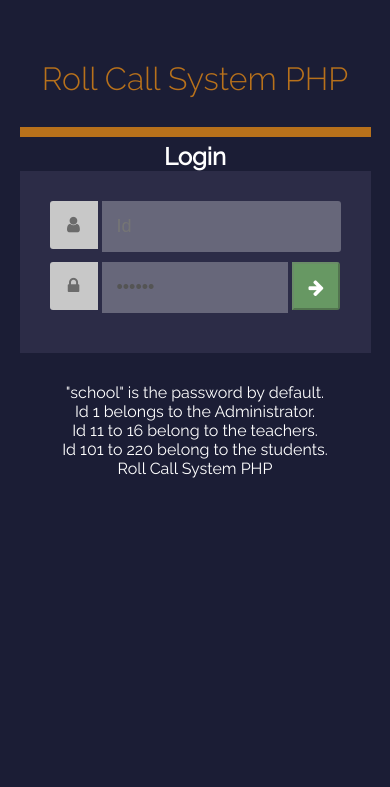
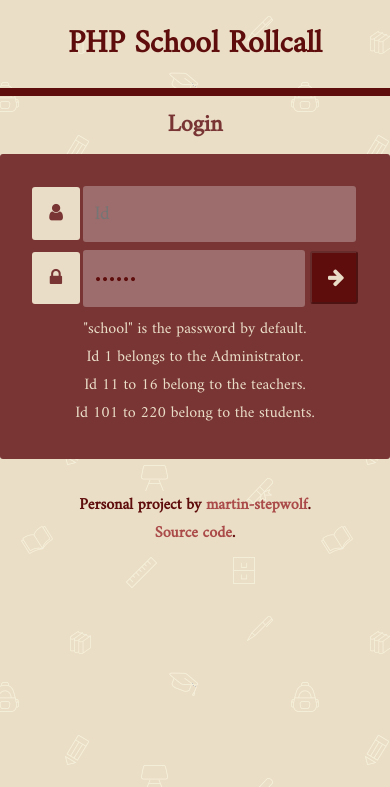
Before and after one commit to IngCampos/Escuela_PHP_JQuery, a PHP site: template views/login.twig in a window 390 px wide. Shown: the top 787 px of the page. Run offline with PHP 8.4, Linux system fonts and the light colour scheme; the template is opened without the code that fills it, so the values that code supplies are empty; some libraries are stand-ins or nearby versions.

Commit message:
Design: better styles, responsive and details

```diff
--- /dev/null
+++ b/public/mobile.css
@@ -0,0 +1,15 @@
+.form-login {
+    padding: 0rem;
+}
+
+.form-login .icon, .form-login .submit-btn {
+    width: 3rem;
+}
+
+.form-login input {
+    width: calc(100% - 3.3rem);
+}
+
+.form-login .password_btn {
+    width: calc(100% - 6.5rem);
+}
--- a/public/styles.css
+++ b/public/styles.css
@@ -1,137 +1,141 @@
-/* TODO: Implement webpack to process css and possible javascript code */
+:root {
+  --bg-main: url(background.png);
+  --main-color: #5F0D0C;
+  --text-color: #EADDC7;
+  --href-main-color: #AB1916;
+  --href-secondary-color: #AB4B49;
+  --secondary-color: #783534;
+}
+
 * {
   margin: 0;
   padding: 0;
-  -webkit-box-sizing: border-box;
-  -moz-box-sizing: border-box;
   box-sizing: border-box;
+  font-family: 'Amiri', serif;
 }
 
 body {
-  font-size: 16px;
   font-family: "Raleway", sans-serif;
-  background: #1b1d35;
-  color: #fff;
+  background: var(--bg-main);
+  max-width: 32rem;
+  margin: auto;
+}
+
+header{
+  color: var(--main-color);
+  font-weight: bold;
+}
+
+header h1 {
+  text-align: center;
+  margin: 1rem 0rem;
+}
+
+header nav {
+  color: var(--href-main-color);
+}
+
+header nav a:hover, footer a:hover {
+  text-decoration: underline;
+  color: var(--main-color);
+}
+
+header hr {
+  border: none;
+  border-top: .5rem solid var(--main-color);
+}
+
+main {
+  margin-bottom: 2rem;
+    color: var(--text-color);
+}
+
+.section-name {
+  text-align: center;
+  margin: .5rem 0;
+  color: var(--secondary-color);
+}
+
+.form-login {
+  background: var(--secondary-color);
+  padding: 2rem;
+}
+
+.form-login .form-login-group {
+  width: 100%;
+  margin-bottom: .5rem;
+}
+
+.form-login input{
+  padding: .7rem;
+  font-size: 1.2rem;
+  border: none;
+  color: var(--main-color);
+}
+
+.form-login .icon {
+  padding: 1rem;
+  text-align: center;
+  width: 4rem;
+  height: 3.3rem;
+  font-size: 1.2rem;
+  background: var(--text-color);
+  color: var(--secondary-color);
+  border-radius: 3px;
+}
+
+.form-login .icon.left {
+  margin-right: .2rem;
+}
+
+.form-login input {
+  width: calc(100% - 4.5rem);
+  border-radius: 3px;
+}
+
+.form-login .password_btn {
+  width: calc(100% - 8.8rem);
+  border-radius: 3px;
+}
+
+.form-login .submit-btn {
+  padding: 1rem;
+  height: 3.3rem;
+  width: 4rem;
+  font-size: 1.2rem;
+  line-height: 1rem;
+  background: var(--main-color);
+  color: var(--text-color);
+  cursor: pointer;
+  border-radius: 3px;
+}
+.form-login .submit-btn:hover {
+  background: var(--text-color);
+  color: var(--main-color);
+}
+
+table {
+  width: 100%;
 }
 
 a {
   text-decoration: none;
-  color: #b8711b;
+  color: var(--href-secondary-color);
 }
 
 a:hover {
   text-decoration: underline;
+  color: var(--text-color);
 }
 
-.container {
-  max-width: 500px;
-  width: 90%;
-  margin: auto;
+.content {
+  padding: 2rem;
+  background: var(--secondary-color);
+  border-radius: 3px;
 }
 
-.title {
-  font-weight: 300;
-  color: #b8711b;
+footer {
   text-align: center;
-  margin: 60px 0 30px 0;
+  color: var(--main-color);
+  font-weight: bold;
 }
-
-.border {
-  border: none;
-  margin-bottom: 5px;
-  border-top: 10px solid #b8711b;
-  background: none;
-  color: none;
-}
-
-.form {
-  background: #2c2c47;
-  padding: 30px;
-  margin-bottom: 30px;
-}
-
-.form .form-group {
-  width: 100%;
-  margin-bottom: 10px;
-}
-
-.form input[type="number"],
-.form input[type="password"] {
-  padding: 15px;
-  font-size: 18px;
-  line-height: 18px;
-  border: none;
-  vertical-align: top;
-}
-
-.form .icon {
-  padding: 15px;
-  text-align: center;
-  width: 48px;
-  max-height: 48px;
-  font-size: 18px;
-  line-height: 18px;
-  background: #c8c8c8;
-  display: inline-block;
-  color: #6b6b6b;
-  vertical-align: top;
-}
-
-.form .icon.left {
-  margin-right: 4px;
-  -webkit-border-radius: 3px 0 0 3px;
-  -moz-border-radius: 3px 0 0 3px;
-  -ms-border-radius: 3px 0 0 3px;
-  -o-border-radius: 3px 0 0 3px;
-  border-radius: 3px 0 0 3px;
-}
-
-.form .user,
-.form .password {
-  width: calc(100% - 52px);
-  -webkit-border-radius: 0 3px 3px 0;
-  -moz-border-radius: 0 3px 3px 0;
-  -ms-border-radius: 0 3px 3px 0;
-  -o-border-radius: 0 3px 3px 0;
-  border-radius: 0 3px 3px 0;
-}
-
-.form .password_btn {
-  width: calc(100% - 105px);
-}
-
-.form .error ul {
-  padding: 0 15px;
-}
-
-.form .error ul li {
-  margin-bottom: 10px;
-}
-
-.content article {
-  padding: 30px;
-  background: #fff;
-}
-
-.content article p {
-  margin-bottom: 10px;
-  color: #000;
-}
-
-.submit-btn {
-  padding: 15px;
-  text-align: center;
-  width: 48px;
-  max-height: 48px;
-  font-size: 18px;
-  line-height: 18px;
-  background: #679863;
-  display: inline-block;
-  color: #fff;
-  cursor: pointer;
-  -webkit-border-radius: 0 3px 3px 0;
-  -moz-border-radius: 0 3px 3px 0;
-  -ms-border-radius: 0 3px 3px 0;
-  -o-border-radius: 0 3px 3px 0;
-  border-radius: 0 3px 3px 0;
-}
--- a/views/base.twig
+++ b/views/base.twig
@@ -6,30 +6,32 @@
 	<meta name="viewport"
 		content="width=device-width, user-scalable=no, initial-scale=1.0, maximum-scale=1.0, minimum-scale=1.0">
 	<link rel="stylesheet" href="https://maxcdn.bootstrapcdn.com/font-awesome/4.4.0/css/font-awesome.min.css">
-	<link href='https://fonts.googleapis.com/css?family=Raleway:400,300' rel='stylesheet' type='text/css'>
+	<link rel="preconnect" href="https://fonts.gstatic.com">
+	<link href="https://fonts.googleapis.com/css2?family=Amiri&display=swap" rel="stylesheet">
 	<link rel="stylesheet" href="/styles.css">
-	<title>Roll Call System PHP</title>
+	<link rel="stylesheet" media="(max-width: 510px)" href="mobile.css" />
+	<title>PHP School Rollcall</title>
 </head>
 
 <body>
-	<div class="container">
-		<h1 class="title">Roll Call System PHP</h1>
-		{% if login %}
+	<header>
+		<h1>PHP School Rollcall</h1>
 		<nav>
+			{% if login %}
 			<p>User: {{ login.name }}</p>
 			<a href="/">Index</a><a style="float: right;" href="/logout">Logout</a>
+			{% endif%}
 		</nav>
-		{% endif%}
-		<hr class="border">
-		<h2>
-			<center>
-				{% block section %}{% endblock %}
-			</center>
+		<hr>
+	</header>
+	<main>
+		<h2 class="section-name">
+			{% block section %}{% endblock %}
 		</h2>
-		<div class="content">
+		<div class="content" style="overflow-x:auto;">
 			{% block body %}{% endblock %}
 			{% if errors is defined %}
-			<div>
+			<div class="errors">
 				<p>Errors:</p>
 				{% for error in errors %}
 				<li>{{ error }}</li>
@@ -37,11 +39,10 @@
 			</div>
 			{% endif %}
 		</div>
-	</div>
+	</main>
 	<footer>
-		<center>
-			Roll Call System PHP
-		</center>
+		Personal project by <a href="https://www.martin-stepwolf.com/" target="_blank" rel="noopener noreferrer">martin-stepwolf</a>. <br>
+		<a href="https://github.com/martin-stepwolf/php-school-rollcall" target="_blank" rel="noopener noreferrer">Source code</a>.
 	</footer>
 </body>
 
--- a/views/login.twig
+++ b/views/login.twig
@@ -4,16 +4,15 @@
 
 {% block body %}
 
-<form class="form" action="/login" method="POST">
-	<div class="form-group">
-		<i class="icon left fa fa-user"></i><input class="user" type="number" name="id" placeholder="Id" required {% if not allowToLogin %} disabled {% endif%}>
+<form class="form-login" action="/login" method="POST">
+	<div class="form-login-group">
+		<i class="icon left fa fa-user"></i><input type="number" name="id" placeholder="Id" required {% if not allowToLogin %} disabled {% endif%}>
 	</div>
-	<div class="form-group">
+	<div class="form-login-group">
 		<i class="icon left fa fa-lock"></i><input class="password_btn" type="password" name="password" placeholder="Password" value="school" required {% if not allowToLogin %} disabled {% endif%}>
 		<button type="submit" class="submit-btn fa fa-arrow-right" {% if not allowToLogin %} disabled {% endif%}></button>
 	</div>
 </form>
-
 
 <center>
 	"school" is the password by default.<br>
--- a/views/rolecall.show.edit.twig
+++ b/views/rolecall.show.edit.twig
@@ -15,7 +15,6 @@
 </h3>
 <hr>
 <form method="post" action="/rolecall/show/{{ class.id }}/update/{{ class.student.id }}">
-
 	<table>
 		<tr>
 			<td>Date</td>
```
Also changed, not shown: views/rolecall.create.twig (+2 -6 lines), public/background.png (added).
